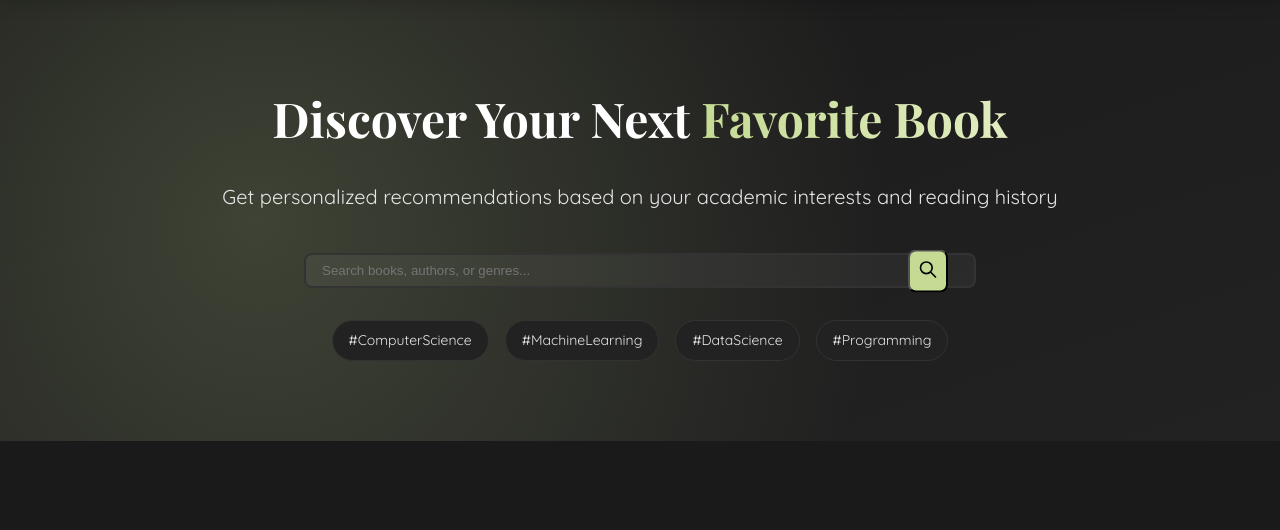
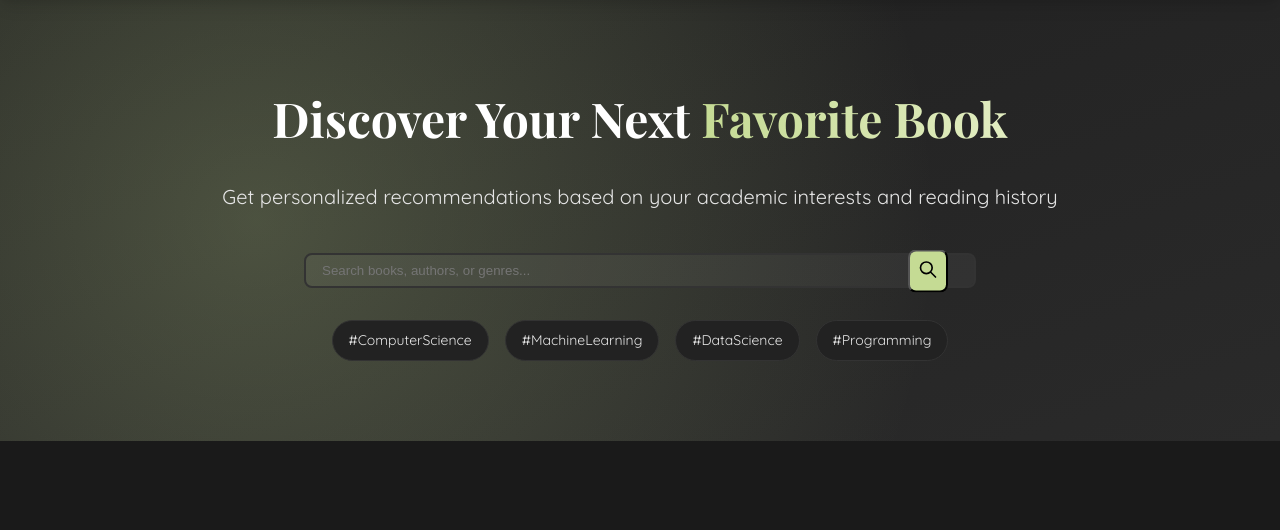
Before and after one commit to carterj7383/booksage_, a Flask app: page / in a window 1280 px wide. Shown: the part 72-602 px from the top of the page. Run offline with Flask 2, Linux system fonts and the light colour scheme.

Commit message:
updaed style

```diff
--- a/static/css/styles.css
+++ b/static/css/styles.css
@@ -1087,7 +1087,7 @@ header {
 
 /* Hero */
 .hero {
-    background: linear-gradient(to bottom right, #1a1a1a, #222222);
+    background: linear-gradient(to bottom right, #202020, #2a2a2a);
     position: relative;
     overflow: hidden;
     padding: 5rem 0;
@@ -1100,7 +1100,7 @@ header {
     left: 0;
     width: 100%;
     height: 100%;
-    background: radial-gradient(circle at 20% 50%, rgba(197, 219, 148, 0.2), transparent 60%);
+    background: radial-gradient(circle at 20% 50%, rgba(197, 219, 148, 0.25), transparent 65%);
 }
 
 .hero-content {
```
